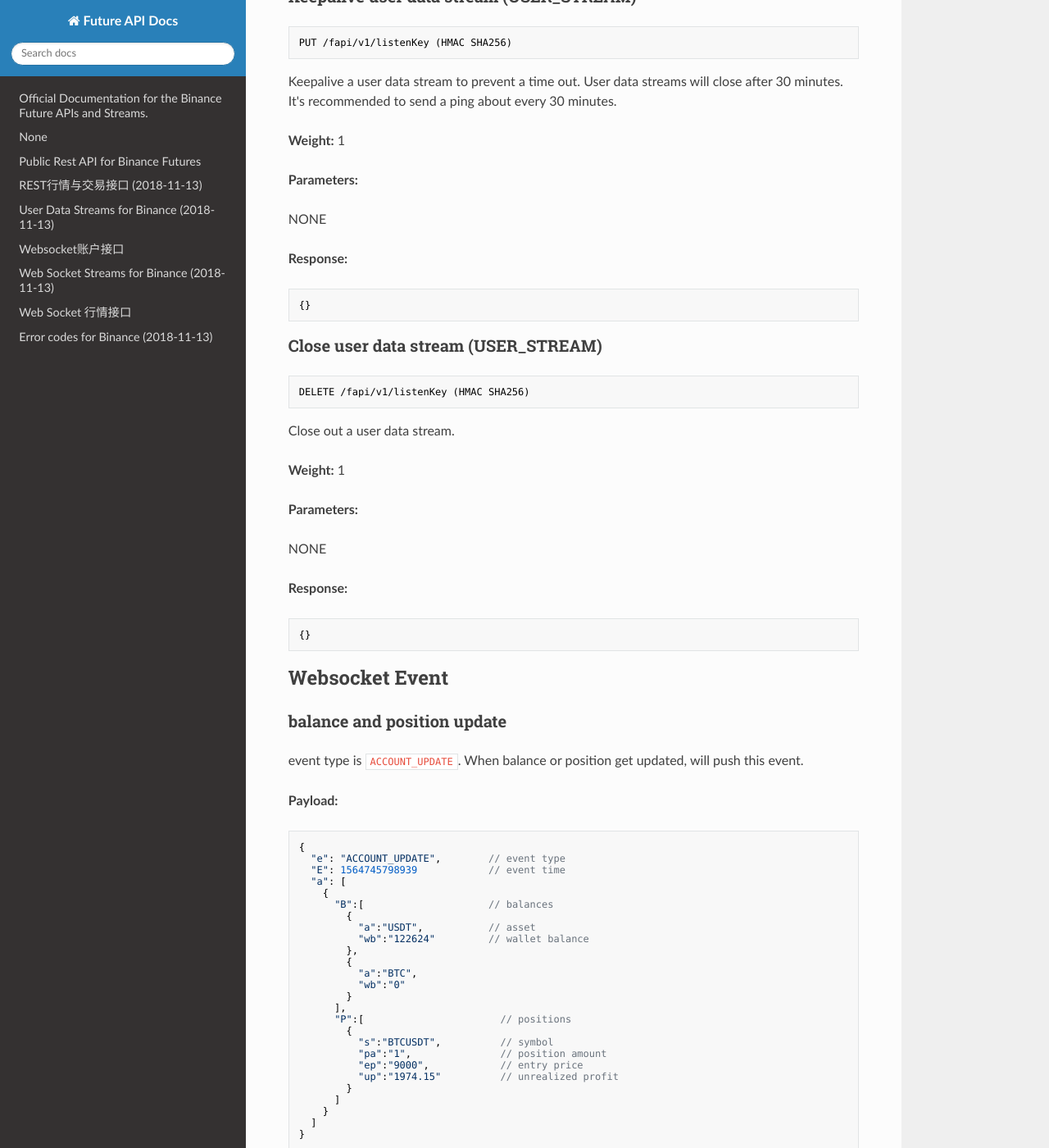
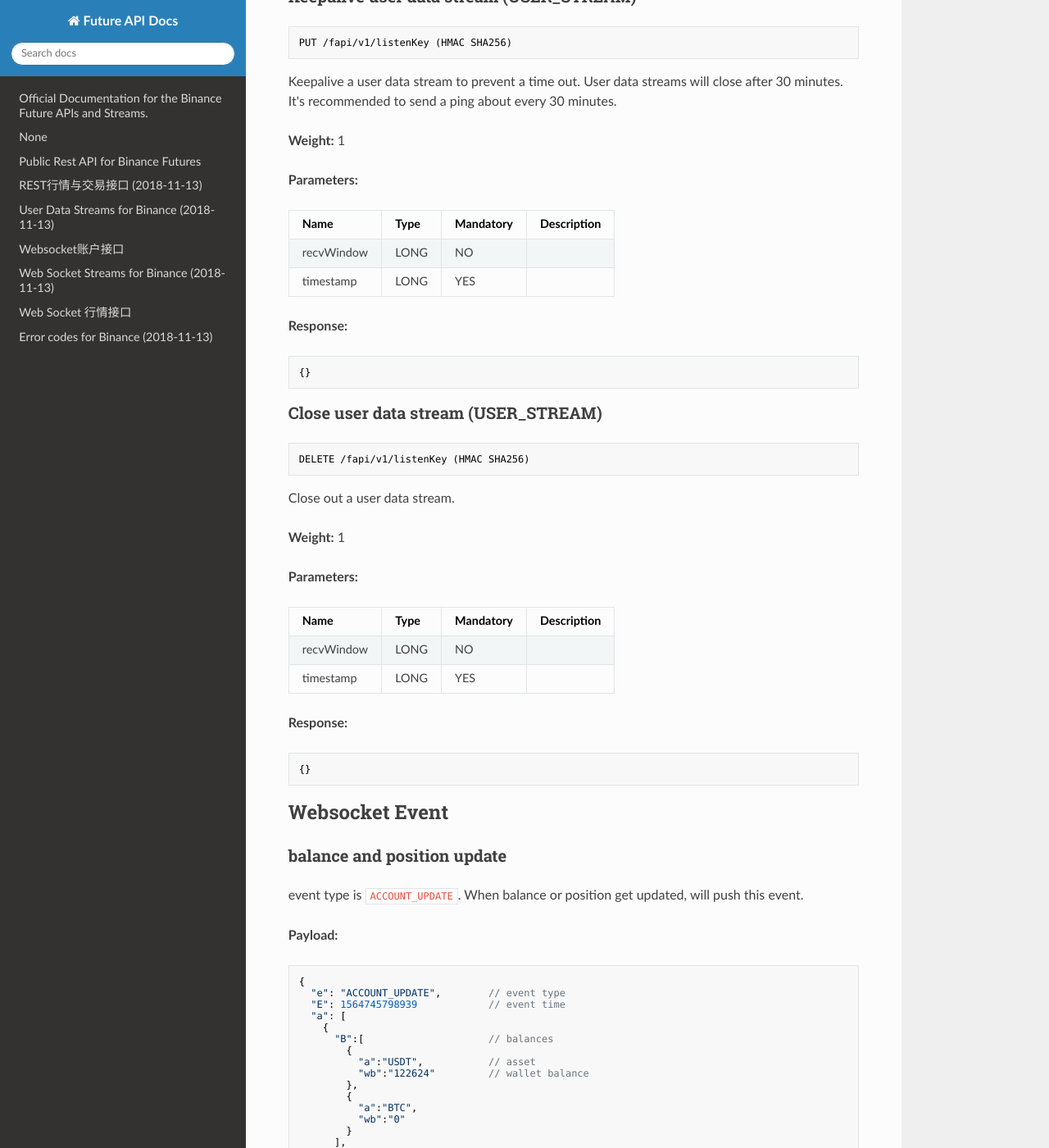
Before and after one commit to peterzan888/Binance-Future-API-test-doc, an MkDocs documentation site: the page built from docs/trade_and_account.md, in a window 1280 px wide and 1400 px high, scrolled down 7852 px. Shown: the whole window at 82% size. Built offline with MkDocs 1.6.1, drawn with Linux system fonts in a browser that asks for light colours; nearby versions of some CDN libraries.

Commit message:
Add files via upload

````diff
--- a/docs/trade_and_account.md
+++ b/docs/trade_and_account.md
@@ -378,7 +378,10 @@ Keepalive a user data stream to prevent a time out. User data streams will close
 
 **Parameters:**
 
-NONE
+Name | Type | Mandatory | Description
+------------ | ------------ | ------------ | ------------
+recvWindow | LONG | NO |
+timestamp | LONG | YES |
 
 **Response:**
 ```javascript
@@ -396,7 +399,10 @@ Close out a user data stream.
 
 **Parameters:**
 
-NONE
+Name | Type | Mandatory | Description
+------------ | ------------ | ------------ | ------------
+recvWindow | LONG | NO |
+timestamp | LONG | YES |
 
 **Response:**
 
````
